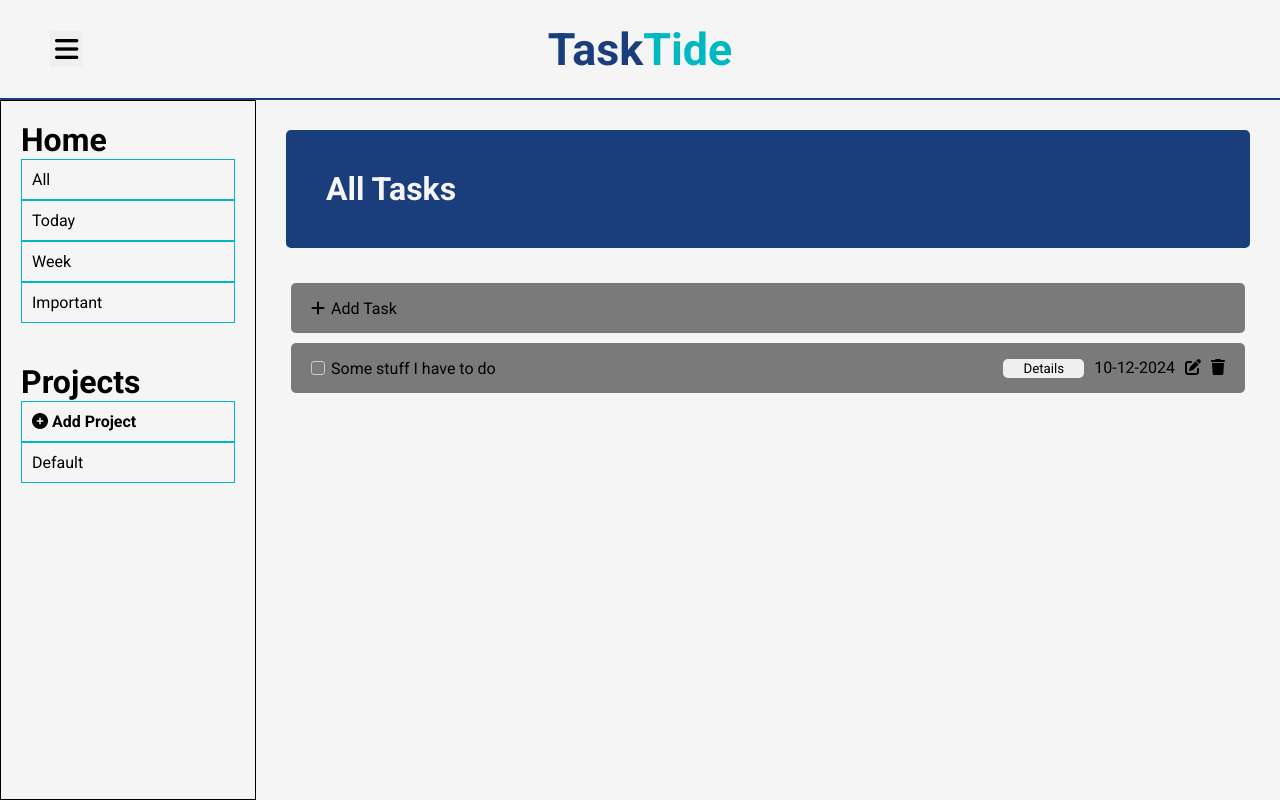
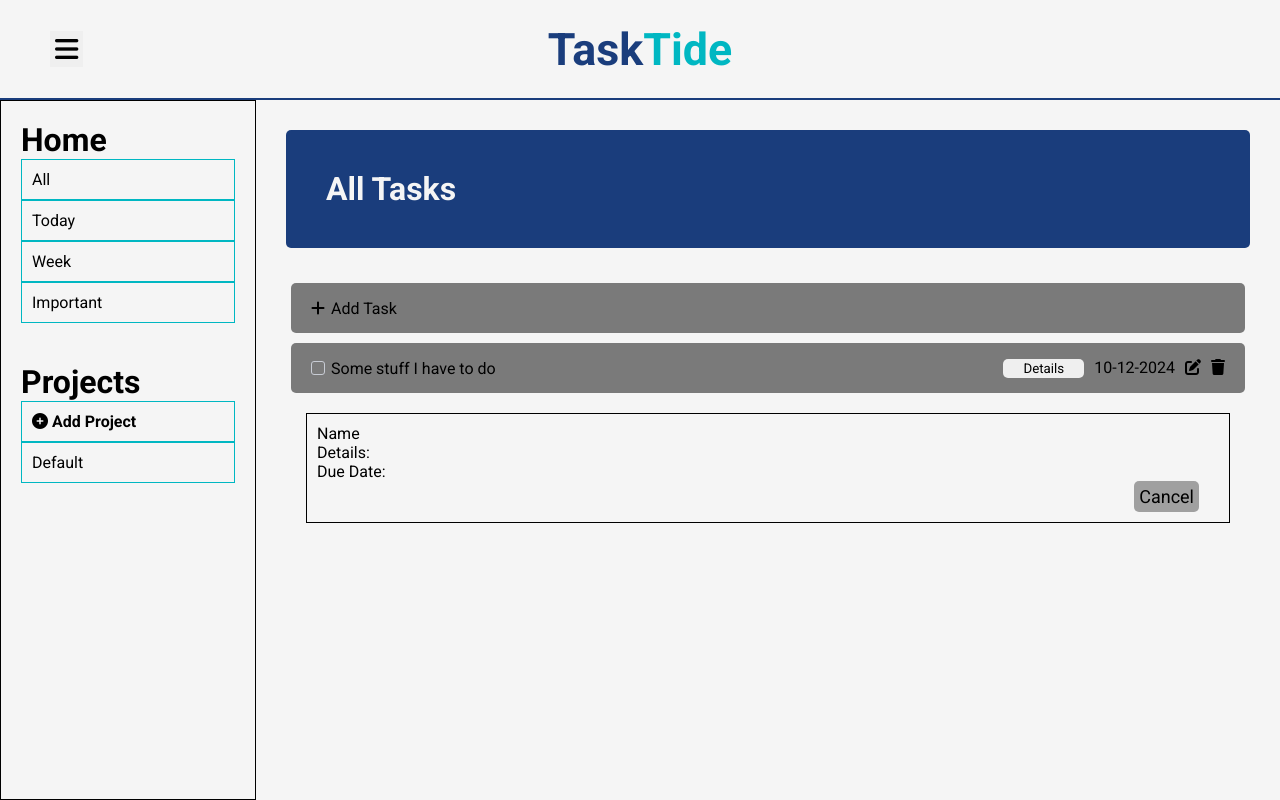
Before and after one commit to faexan/odin-to-do, a website built with webpack: page src/index.html in a window 1280 px wide. Both pictures are taken after a click on the button "Details". Built offline with nearby package versions, Linux system fonts and the light colour scheme.

Commit message:
added details of the task card

```diff
--- a/src/container.css
+++ b/src/container.css
@@ -39,14 +39,14 @@
     margin-right: 6px;
 }
 
-.addTaskForm, .editTaskDiv {
+.addTaskForm, .editTaskDiv, .taskDetailsDiv {
     display: flex;
     flex-direction: column;
     max-height: 0;
     overflow: hidden;
 }
 
-.addTaskFormExpanded, .editTaskDivExpanded {
+.addTaskFormExpanded, .editTaskDivExpanded, .taskDetailsDivExpanded {
     margin: 20px;
     border: 1px solid black;
     padding: 10px;
@@ -85,7 +85,7 @@
     margin-right: 10px;
 }
 
-.addTaskBtn, .cancelTaskForm, .editTaskCancel, .editTaskConfirm {
+.addTaskBtn, .cancelTaskForm, .editTaskCancel, .editTaskConfirm, .taskDetailsCancelBtn {
     padding: 5px;
     margin-left: 10px;
     font-size: large;
@@ -98,7 +98,7 @@
     background-color: var(--secondaryColor);
 }
 
-.cancelTaskForm, .editTaskCancel {
+.cancelTaskForm, .editTaskCancel, .taskDetailsCancelBtn {
     background-color: var(--gray);
 }
 
@@ -170,3 +170,9 @@
     margin: 10px;
     cursor: pointer;
 }
+
+.taskDetailsCancelDiv {
+    display: flex;
+    justify-content: flex-end;
+    margin-right: 20px;
+}
--- a/src/mainScreenDom.js
+++ b/src/mainScreenDom.js
@@ -107,6 +107,11 @@ const createTaskOnDom = function () {
 
 
 
+    taskDetailsDiv(parentDiv);
+
+
+
+
 
 
     const editTaskDiv = document.createElement("div");
@@ -160,7 +165,7 @@ const createTaskOnDom = function () {
 
 
     tasksDiv.appendChild(parentDiv);
-    tasksDiv.appendChild(editTaskDiv);
+    parentDiv.appendChild(editTaskDiv);
 
     const taskName = document.querySelector(".cbx-lbl");
     taskName.innerText = "Some stuff I have to do";
@@ -168,7 +173,7 @@ const createTaskOnDom = function () {
     editTaskDetails.value = "Do that stuff before it's too late.";
 
 
-    editTaskDivExpand();
+    editAndDetailsExpand();
 
 }
 
@@ -193,23 +198,69 @@ const newTaskFormExpand = function () {
 }
 
 
-const editTaskDivExpand = function() {
-    const trigger = document.querySelector(".editTaskIcon");
-    const trigger2 = document.querySelector(".editTaskCancel");
-    const div = document.querySelector(".editTaskDiv");
-    console.log(div);
-    trigger.addEventListener("click", () => {
-        div.classList.toggle("editTaskDivExpanded");
+const editAndDetailsExpand = function() {
+    const editTrigger = document.querySelector(".editTaskIcon");
+    const editTrigger2 = document.querySelector(".editTaskCancel");
+    const editDiv = document.querySelector(".editTaskDiv");
+
+
+
+    const detailsTrigger = document.querySelector(".taskDetailsBtn");
+    const detalisTrigger2 = document.querySelector(".taskDetailsCancelBtn");
+
+    const detailsDiv = document.querySelector(".taskDetailsDiv");
+
+
+
+    editTrigger.addEventListener("click", () => {
+        editDiv.classList.toggle("editTaskDivExpanded");
+
+        if (detailsDiv.className == "taskDetailsDiv taskDetailsDivExpanded") {
+            detailsDiv.classList.remove("taskDetailsDivExpanded");
+        }
     });
-    trigger2.addEventListener("click", () => {
-        div.classList.toggle("editTaskDivExpanded");
+    editTrigger2.addEventListener("click", () => {
+        editDiv.classList.toggle("editTaskDivExpanded");
+    })
+
+
+
+
+
+
+
+    detailsTrigger.addEventListener("click", () => {
+        detailsDiv.classList.toggle("taskDetailsDivExpanded");
+        if (editDiv.className == "editTaskDiv editTaskDivExpanded") {
+            editDiv.classList.remove("editTaskDivExpanded");
+        }
+    })
+    detalisTrigger2.addEventListener("click", () => {
+        detailsDiv.classList.toggle("taskDetailsDivExpanded");
     })
 }
 
 
 
-const taskDetails = function () {
 
+
+const taskDetailsDiv = function (div) {
+
+    const parentDiv = document.createElement("div");
+
+
+
+
+    parentDiv.innerHTML = '<div class="taskDetailsNameDiv"><span class="taskDetailsNameLabel">Name</span>&nbsp;<span class="taskDetailsName"></span></div><div class="taskDetailsdetailDiv"><span class="taskDetailsdetailLabel">Details:</span>&nbsp;<span class="taskDetailsdetail"></span></div><div class="taskDetailsDueDiv"><span class="taskDetailsDueLabel">Due Date:</span>&nbsp;<span class="taskDetailsDue"></span></div><div class="taskDetailsCancelDiv"><button class="taskDetailsCancelBtn" type="button">Cancel</button></div>';
+
+
+    parentDiv.classList.add("taskDetailsDiv");
+
+
+
+
+
+    div.appendChild(parentDiv);
 
 
 
@@ -224,6 +275,7 @@ const taskDetails = function () {
 
 newTaskFormExpand();
 
+
 createTaskOnDom();
 
 
```
Also changed, not shown: src/h.html (added, +1 -0 lines).
